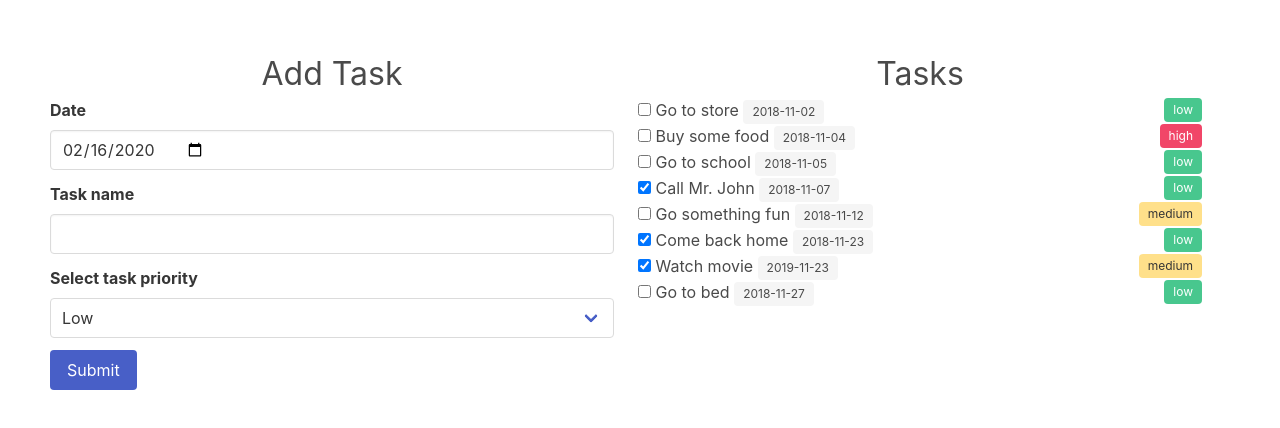
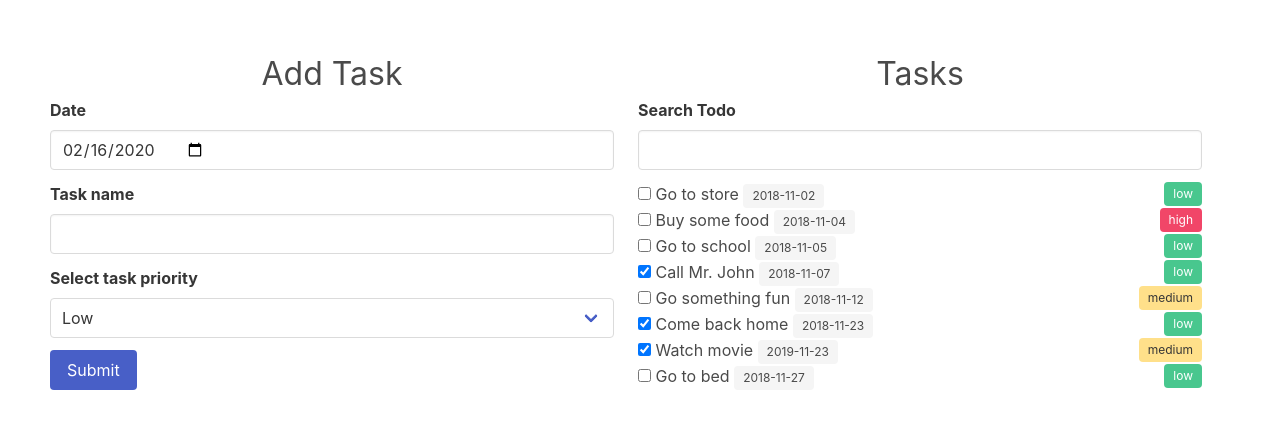
Before and after one commit to nadim1992/react-todo, a React (Create React App) app: page / in a window 1280 px wide. Shown: the top 428 px of the page. Built offline with nearby package versions, Linux system fonts and the light colour scheme.

Commit message:
Complete todo filter

```diff
--- a/src/components/App.js
+++ b/src/components/App.js
@@ -28,6 +28,10 @@ function App() {
                 setPriority(e.target.value);
                 break;
 
+            // case 'search':
+            //     filterTodos(e.target.value);
+            //     break;
+
             default:
         }
     };
@@ -50,6 +54,13 @@ function App() {
         setName('');
         setPriority('low');
     };
+
+    // const filterTodos = (term) => {
+    //     const search = new RegExp(term, 'i');
+    //     const filteredTasks = todos.filter( todo => todo.name.match(search) ? todo : null );
+
+    //     setTodos(filteredTasks);
+    // };
 
     // Initialize test data
     useEffect(() => {
@@ -76,10 +87,7 @@ function App() {
                     priority={priority}
                 />
 
-                <ListContainer
-                    todos={todos}
-                    handleChange={handleChange}
-                />
+                <ListContainer todos={todos} />
             </div>
         </div>
     );
--- /dev/null
+++ b/src/components/DateTag.js
@@ -0,0 +1,11 @@
+import React from 'react';
+
+function DateTag(props) {
+    return (
+        <span className="tag">
+            {props.date}
+        </span>
+    );
+}
+
+export default DateTag;
--- a/src/components/ListContainer.js
+++ b/src/components/ListContainer.js
@@ -1,55 +1,43 @@
-import React from 'react';
+import React, { useState } from 'react';
+import ListFilter from './ListFilter';
+import PriorityTag from './PriorityTag';
+import DateTag from './DateTag';
 
-function DateTag(props) {
+function ListItem(props) {
     return (
-        <span className="tag">
-            {props.date}
-        </span>
-    );
-}
+        <li className="list-item">
+            <label class="checkbox">
+                <input
+                    checked={props.todo.complete}
+                    type="checkbox"
+                /> {props.todo.name} <DateTag date={props.todo.date} />
+            </label>
 
-function PriorityTag(props) {
-    let classes = 'tag is-pulled-right';
-
-    switch (props.priority) {
-        case 'low':
-            classes += ' has-background-success has-text-white ';
-            break;
-
-        case 'medium':
-            classes += ' has-background-warning has-text-dark ';
-            break;
-
-        case 'high':
-            classes += ' has-background-danger has-text-white ';
-            break;
-
-        default:
-    }
-
-    return (
-        <span className={classes}>
-            {props.priority}
-        </span>
+            <PriorityTag priority={props.todo.priority} />
+        </li>
     );
 }
 
 function ListContainer(props) {
+    const [search, setSearch] = useState('');
+
+    const handleSearch = (e) => {
+        setSearch(e.target.value);
+    };
+
     return (
         <div className="column">
             <h2 className="is-size-3 has-text-centered">Tasks</h2>
 
+            <ListFilter
+                handleSearch={handleSearch}
+                search={search}
+            />
+
             <ul className="list">
                 {props.todos.map(todo =>
-                    <li className="list-item" key={todo.id}>
-                        <label class="checkbox">
-                            <input
-                                checked={todo.complete}
-                                type="checkbox"
-                            /> {todo.name} <DateTag date={todo.date} />
-                        </label>
-                        <PriorityTag priority={todo.priority} />
-                    </li>
+                    todo.name.includes(search) &&
+                        <ListItem key={todo.id} todo={todo} />
                 )}
             </ul>
         </div>
--- /dev/null
+++ b/src/components/ListFilter.js
@@ -0,0 +1,15 @@
+import React from 'react';
+import TextFormField from './TextFormField';
+
+function ListFilter(props) {
+    return (
+        <TextFormField
+            handleChange={props.handleSearch}
+            inputType="search"
+            name="search"
+            label="Search Todo"
+        />
+    );
+}
+
+export default ListFilter;
--- /dev/null
+++ b/src/components/PriorityTag.js
@@ -0,0 +1,29 @@
+import React from 'react';
+
+function PriorityTag(props) {
+    let classes = 'tag is-pulled-right';
+
+    switch (props.priority) {
+        case 'low':
+            classes += ' has-background-success has-text-white ';
+            break;
+
+        case 'medium':
+            classes += ' has-background-warning has-text-dark ';
+            break;
+
+        case 'high':
+            classes += ' has-background-danger has-text-white ';
+            break;
+
+        default:
+    }
+
+    return (
+        <span className={classes}>
+            {props.priority}
+        </span>
+    );
+}
+
+export default PriorityTag;
```
